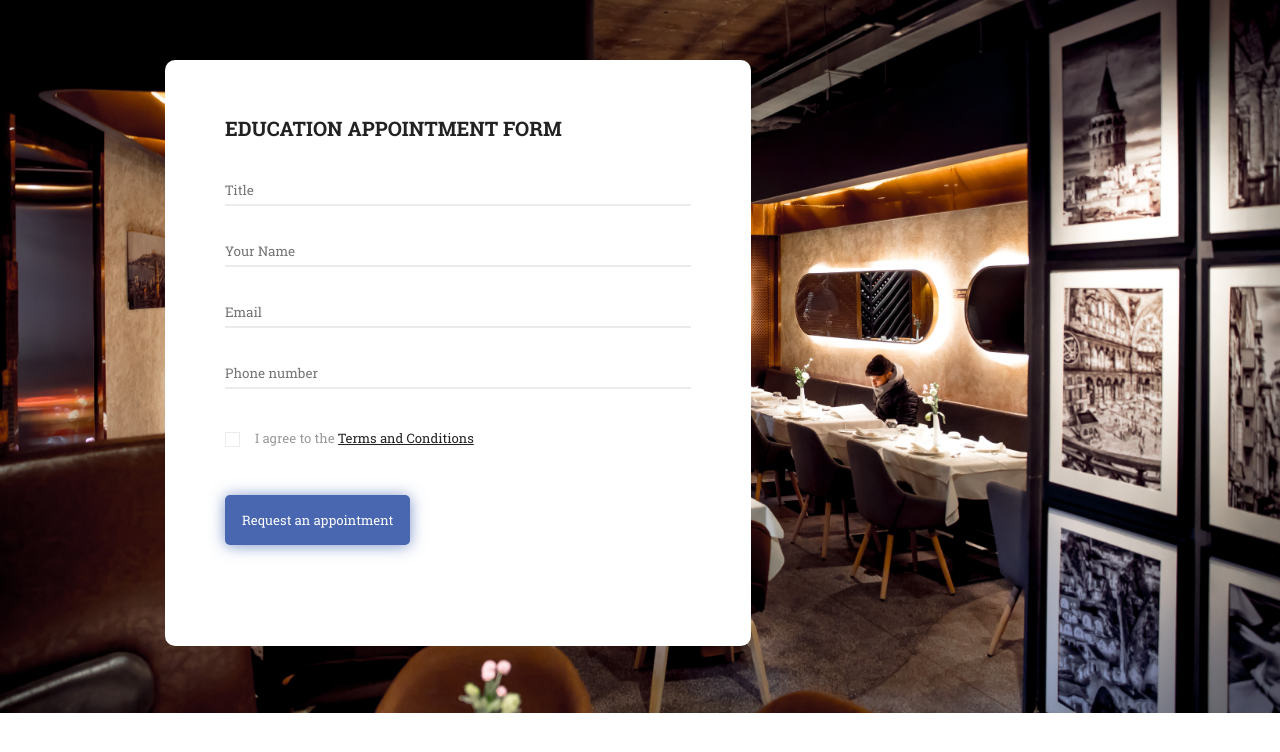
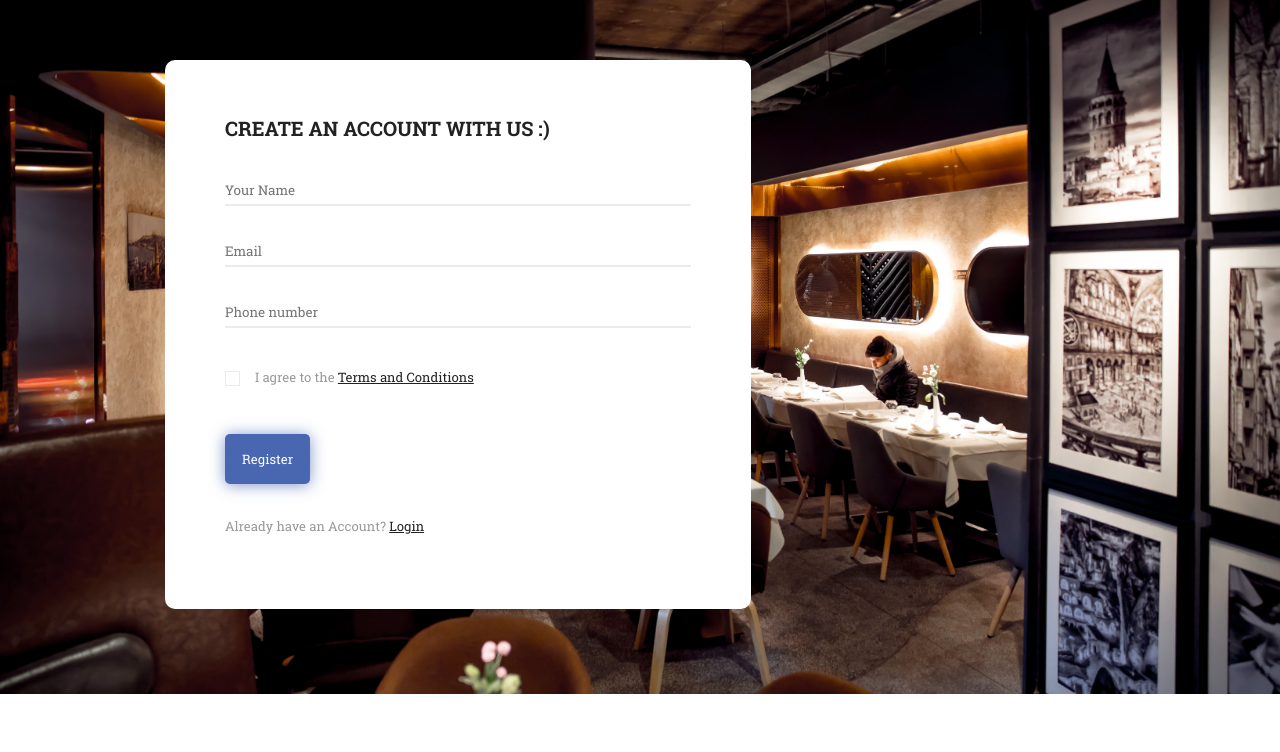
Before and after one commit to derrosilee/Food_Ordering, a Django app: page /register/ in a window 1280 px wide. Shown: the top 752 px of the page. Run offline with Django 4.2, Linux system fonts and the light colour scheme.

Commit message:
Made css configs to register page and changed background img for the register page

```diff
--- a/templates/register.html
+++ b/templates/register.html
@@ -6,7 +6,7 @@
     <meta charset="UTF-8">
     <meta name="viewport" content="width=device-width, initial-scale=1.0">
     <meta http-equiv="X-UA-Compatible" content="ie=edge">
-    <title>Sign Up Form by Colorlib</title>
+    <title>Sign Up </title>
 
     <!-- Font Icon -->
     <link rel="stylesheet" href="{% static 'fonts/material-icon/css/material-design-iconic-font.min.css' %}">
@@ -20,9 +20,9 @@
 
         <div class="container">
             <form method="POST" class="appointment-form" id="appointment-form">
-                <h2>education appointment form</h2>
+                <h2>Create an Account with us :)</h2>
                 <div class="form-group-1">
-                    <input type="text" name="title" id="title" placeholder="Title" required />
+{#                    <input type="text" name="title" id="title" placeholder="Title" required />#}
                     <input type="text" name="name" id="name" placeholder="Your Name" required />
                     <input type="email" name="email" id="email" placeholder="Email" required />
                     <input type="number" name="phone_number" id="phone_number" placeholder="Phone number" required />
@@ -32,8 +32,9 @@
                     <label for="agree-term" class="label-agree-term"><span><span></span></span>I agree to the  <a href="#" class="term-service">Terms and Conditions</a></label>
                 </div>
                 <div class="form-submit">
-                    <input type="submit" name="submit" id="submit" class="submit" value="Request an appointment" />
+                    <input type="submit" name="submit" id="submit" class="submit" value="Register" />
                 </div>
+                <span class="label-agree-term"><span><span></span></span>Already have an Account?  <a href="#" class="term-service">Login</a></span>
             </form>
         </div>
 
```
